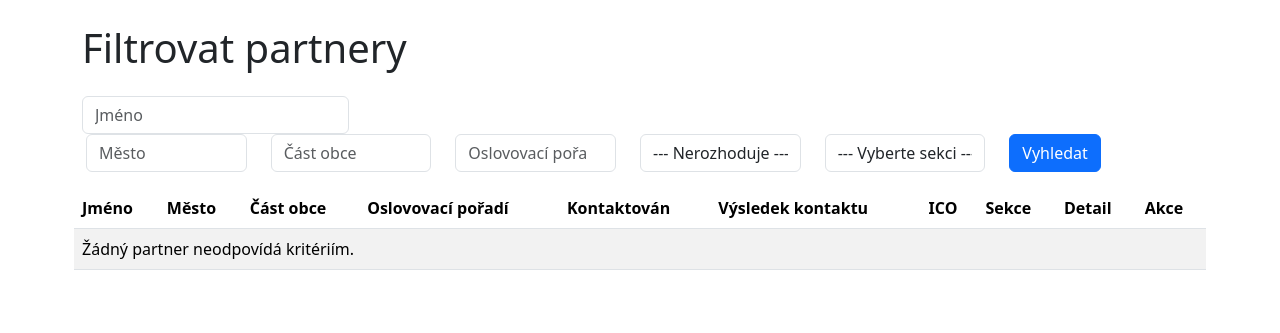
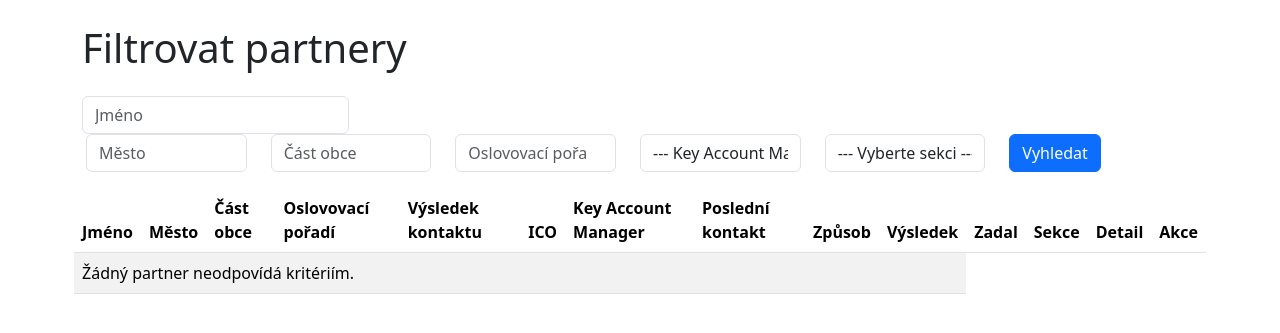
Before and after one commit to Hakliano/CRM_2, a Django app: page /filtr/ in a window 1280 px wide. Shown: the part 104-437 px from the top of the page. Run offline with Django 4.2, Linux system fonts and the light colour scheme; the visitor is signed in with stand-in values (Sample User, id 1); data comes from the database, SQL or seed files in the repository; data that the repository does not hold is empty.

Commit message:
Key Account Mannager přiřazení, záznam o kontaktování

```diff
--- a/partners/forms.py
+++ b/partners/forms.py
@@ -82,3 +82,10 @@ class PartnerFilterForm(forms.Form):
         label="Kontaktován",
     )
     vysledek_kontaktu = forms.CharField(required=False, label="Výsledek kontaktu")
+
+    key_account_manager = forms.ModelChoiceField(
+    queryset=User.objects.all(),
+    required=False,
+    label="Key Account Manager",
+    empty_label="--- Nerozhoduje ---",
+)
--- a/partners/models.py
+++ b/partners/models.py
@@ -12,6 +12,7 @@ class Partner(models.Model):
     mesto = models.CharField(max_length=100)
     cast_obce = models.CharField(max_length=100, blank=True, null=True)
     oslovovaci_poradi = models.IntegerField(default=0)
+    key_account_manager = models.ForeignKey(User, null=True, blank=True, on_delete=models.SET_NULL, related_name='klienti')
     longitude = models.DecimalField(
         max_digits=50, decimal_places=45, blank=False, null=False
     )
@@ -57,3 +58,34 @@ class PartnerSection(models.Model):
 
     def __str__(self):
         return f"{self.partner.jmeno} – {self.sekce.nazev}"
+
+
+class KontaktHistorie(models.Model):
+    ZPUSOBY_KONTAKTU = [
+        ('telefon', 'Telefon'),
+        ('osobne', 'Osobně'),
+        ('email', 'E-mail'),
+        ('sms', 'SMS'),
+        ('jinak', 'Jinak'),
+    ]
+
+    VYSLEDKY_KONTAKTU = [
+        ('nezajem', 'Nemá zájem'),
+        ('schuzka', 'Domluvená schůzka'),
+        ('zajem', 'Má zájem'),
+        ('uzavreno', 'Obchod uzavřen'),
+        ('free_ucet', 'Free účet'),
+    ]
+
+    partner = models.ForeignKey("Partner", on_delete=models.CASCADE, related_name="kontakty")
+    kontaktoval = models.ForeignKey(User, on_delete=models.SET_NULL, null=True)
+    datum = models.DateTimeField(auto_now_add=True)
+    zpusob = models.CharField(max_length=20, choices=ZPUSOBY_KONTAKTU)
+    vysledek = models.CharField(max_length=20, choices=VYSLEDKY_KONTAKTU)
+    poznamka = models.TextField(blank=True, null=True)
+
+    class Meta:
+        ordering = ["-datum"]
+
+    def __str__(self):
+        return f"{self.partner.jmeno} – {self.get_zpusob_display()} ({self.get_vysledek_display()}) – {self.datum.date()}"
--- a/partners/templates/partners/filtr_partneru.html
+++ b/partners/templates/partners/filtr_partneru.html
@@ -28,10 +28,13 @@
                 <input type="number" class="form-control" name="oslovovaci_poradi" placeholder="Oslovovací pořadí" value="{{ request.GET.oslovovaci_poradi }}">
             </div>
             <div class="col">
-                <select class="form-control" name="kontaktovan">
-                    <option value="">--- Nerozhoduje ---</option>
-                    <option value="ano" {% if request.GET.kontaktovan == 'ano' %}selected{% endif %}>Ano</option>
-                    <option value="ne" {% if request.GET.kontaktovan == 'ne' %}selected{% endif %}>Ne</option>
+                <select class="form-control" name="key_account_manager">
+                    <option value="">--- Key Account Manager ---</option>
+                    {% for uzivatel in form.fields.key_account_manager.queryset %}
+                        <option value="{{ uzivatel.id }}" {% if request.GET.key_account_manager == uzivatel.id|stringformat:"s" %}selected{% endif %}>
+                            {{ uzivatel.get_full_name|default:uzivatel.username }}
+                        </option>
+                    {% endfor %}
                 </select>
             </div>
             <div class="col">
@@ -55,12 +58,17 @@
                 <th>Město</th>
                 <th>Část obce</th>
                 <th>Oslovovací pořadí</th>
-                <th>Kontaktován</th>
                 <th>Výsledek kontaktu</th>
                 <th>ICO</th>
+                <th>Key Account Manager</th>
+                <th>Poslední kontakt</th>
+                <th>Způsob</th>
+                <th>Výsledek</th>
+                <th>Zadal</th>
                 <th>Sekce</th>
                 <th>Detail</th>
                 <th>Akce</th>
+
             </tr>
         </thead>
         <tbody>
@@ -70,9 +78,19 @@
                 <td>{{ partner.mesto }}</td>
                 <td>{{ partner.cast_obce }}</td>
                 <td>{{ partner.oslovovaci_poradi }}</td>
-                <td>{{ partner.kontaktovan|yesno:"Ano,Ne" }}</td>
                 <td>{{ partner.vysledek_kontaktu }}</td>
                 <td>{{ partner.ICO }}</td>
+                <td>
+                    {% if partner.key_account_manager %}
+                        {{ partner.key_account_manager.get_full_name|default:partner.key_account_manager.username }}
+                    {% else %}
+                        <span class="text-muted">Není přiřazen</span>
+                    {% endif %}
+                </td>
+                <td>{{ partner.posledni_datum|date:"d.m.Y H:i" }}</td>
+                <td>{{ partner.posledni_zpusob }}</td>
+                <td>{{ partner.posledni_vysledek }}</td>
+                <td>{{ partner.posledni_kontaktoval }}</td>
                 <td>
                     {{ partner.sekce.nazev }}
                     {% if partner.sekce_sekundarni.all %}
--- a/partners/templates/partners/mapa_partneru.html
+++ b/partners/templates/partners/mapa_partneru.html
@@ -25,7 +25,7 @@
                 <div class="col-md-4">{{ form.sekce.label_tag }} {{ form.sekce }}</div>
                 <div class="col-md-4">{{ form.oslovovaci_poradi.label_tag }} {{ form.oslovovaci_poradi }}</div>
                 <div class="col-md-4">{{ form.created_by.label_tag }} {{ form.created_by }}</div>
-                <div class="col-md-4">{{ form.kontaktovan.label_tag }} {{ form.kontaktovan }}</div>
+                <div class="col-md-4">{{ form.key_account_manager.label_tag }} {{ form.key_account_manager }}</div>
                 <div class="col-md-4">{{ form.vysledek_kontaktu.label_tag }} {{ form.vysledek_kontaktu }}</div>
             </div>
             <button type="submit" class="btn btn-primary mt-3">Filtrovat</button>
--- a/partners/urls.py
+++ b/partners/urls.py
@@ -18,4 +18,5 @@ urlpatterns = [
     path('login/', LoginView.as_view(template_name='partners/login.html', next_page='/'), name='login'),
     path('logout/', LogoutView.as_view(next_page="/"), name='logout'),
     path('check-ico/', views.check_ico, name='check_ico'),
+    path("partner/<int:pk>/kontakt/", views.pridat_kontakt, name="pridat_kontakt"),
 ]
--- a/partners/views.py
+++ b/partners/views.py
@@ -7,9 +7,10 @@ from django.contrib.auth.models import User
 from django.http import JsonResponse
 from django.db.models import Count, Q
 from django.contrib import messages
-from .models import Partner, Sekce
+from .models import Partner, Sekce, KontaktHistorie
 from .forms import PartnerForm, PartnerFilterForm
 from django.views.decorators.http import require_GET
+from django.db.models import OuterRef, Subquery
 
 
 @login_required
@@ -40,6 +41,15 @@ def filtrovat_partnery(request):
     form = PartnerFilterForm(request.GET or None)
     partneri = Partner.objects.all()
     sekce_list = Sekce.objects.all()
+    # Subquery pro poslední kontakt
+    last_contact = KontaktHistorie.objects.filter(partner=OuterRef('pk')).order_by('-datum')
+
+    partneri = partneri.annotate(
+        posledni_datum=Subquery(last_contact.values('datum')[:1]),
+        posledni_zpusob=Subquery(last_contact.values('zpusob')[:1]),
+        posledni_vysledek=Subquery(last_contact.values('vysledek')[:1]),
+        posledni_kontaktoval=Subquery(last_contact.values('kontaktoval__username')[:1]),
+    )
 
     if form.is_valid():
         data = form.cleaned_data
@@ -60,6 +70,8 @@ def filtrovat_partnery(request):
             partneri = partneri.filter(kontaktovan=(data['kontaktovan'] == 'True'))
         if data['vysledek_kontaktu']:
             partneri = partneri.filter(vysledek_kontaktu__icontains=data['vysledek_kontaktu'])
+        if data['key_account_manager']:
+            partneri = partneri.filter(key_account_manager=data['key_account_manager'])
 
     return render(request, 'partners/filtr_partneru.html', {'form': form, 'partneri': partneri, 'sekce_list': sekce_list})
 
@@ -132,6 +144,8 @@ def mapa_partneru(request):
             partneri = partneri.filter(kontaktovan=form.cleaned_data['kontaktovan'] == 'True')
         if form.cleaned_data['vysledek_kontaktu']:
             partneri = partneri.filter(vysledek_kontaktu__icontains=form.cleaned_data['vysledek_kontaktu'])
+        if form.cleaned_data['key_account_manager']:
+            partneri = partneri.filter(key_account_manager=form.cleaned_data['key_account_manager'])
 
     partneri_list = list(partneri.values('id', 'jmeno', 'mesto', 'cast_obce', 'latitude', 'longitude', 'oslovovaci_poradi'))
 
@@ -150,8 +164,11 @@ def mapa_partneru(request):
 @login_required
 def partner_detail(request, pk):
     partner = get_object_or_404(Partner, pk=pk)
-    return render(request, 'partners/partner_detail.html', {'partner': partner})
-
+    kontakty = KontaktHistorie.objects.filter(partner=partner).order_by('-datum')
+    return render(request, 'partners/partner_detail.html', {
+        'partner': partner,
+        'kontakty': kontakty,
+    })
 @login_required
 def smazat_partnera(request, pk):
     partner = get_object_or_404(Partner, pk=pk)
@@ -202,3 +219,28 @@ def ares_lookup(request):
         'mesto': data.get('sidlo', {}).get('nazevObce', ''),
     }
     return JsonResponse(vystup)
+
+@login_required
+def pridat_kontakt(request, pk):
+    partner = get_object_or_404(Partner, pk=pk)
+    if request.method == "POST":
+        zpusob = request.POST.get("zpusob")
+        vysledek = request.POST.get("vysledek")
+        poznamka = request.POST.get("poznamka")
+
+        # Vytvoříme nový kontakt
+        kontakt = KontaktHistorie.objects.create(
+            partner=partner,
+            kontaktoval=request.user,
+            zpusob=zpusob,
+            vysledek=vysledek,
+            poznamka=poznamka
+        )
+
+        # Pokud výsledek je "uzavreno", nastavíme Key Account Managera
+        if vysledek == "uzavreno":
+            partner.key_account_manager = request.user
+            partner.save()
+
+        messages.success(request, "Záznam o kontaktu byl uložen.")
+    return redirect("partner_detail", pk=pk)
```
Also changed, not shown: partners/admin.py (+7 -1 lines), partners/templates/partners/partner_detail.html (+61 -0 lines), partners/migrations/0011_kontakthistorie.py (added), partners/migrations/0012_partner_key_account_manager.py (added).
